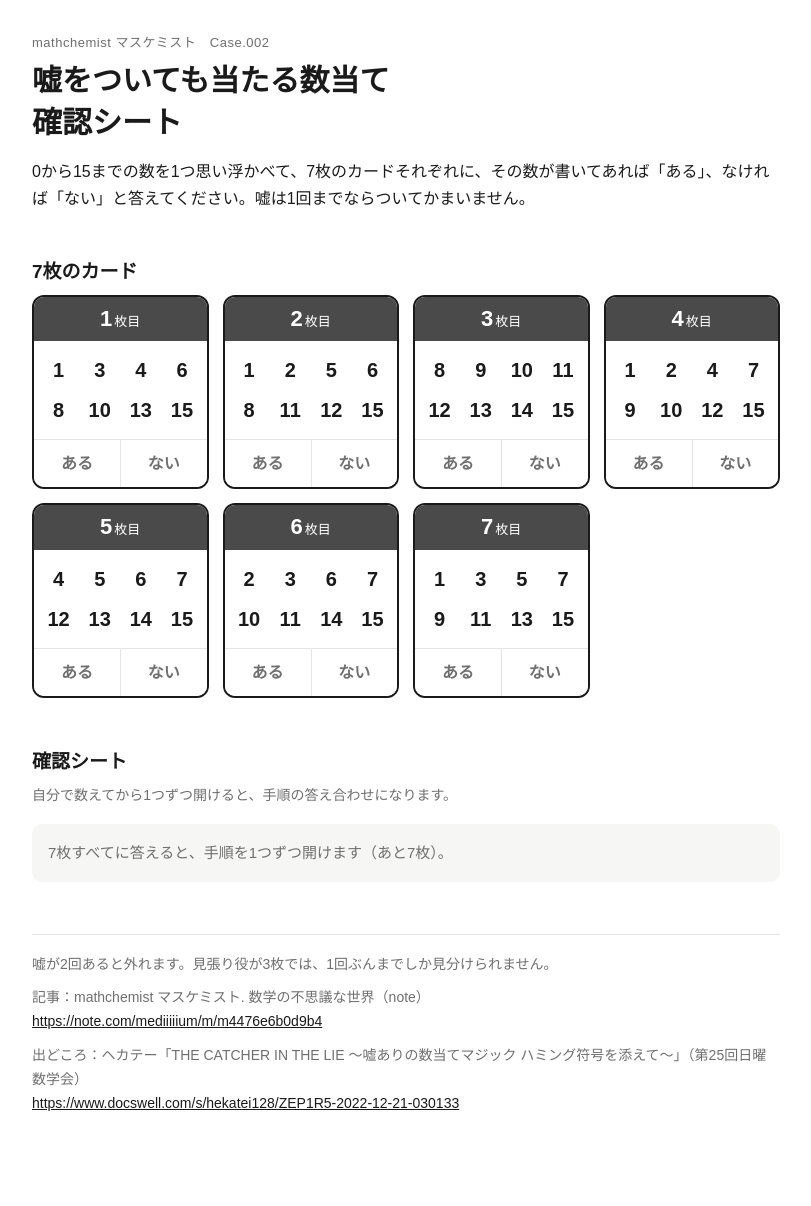
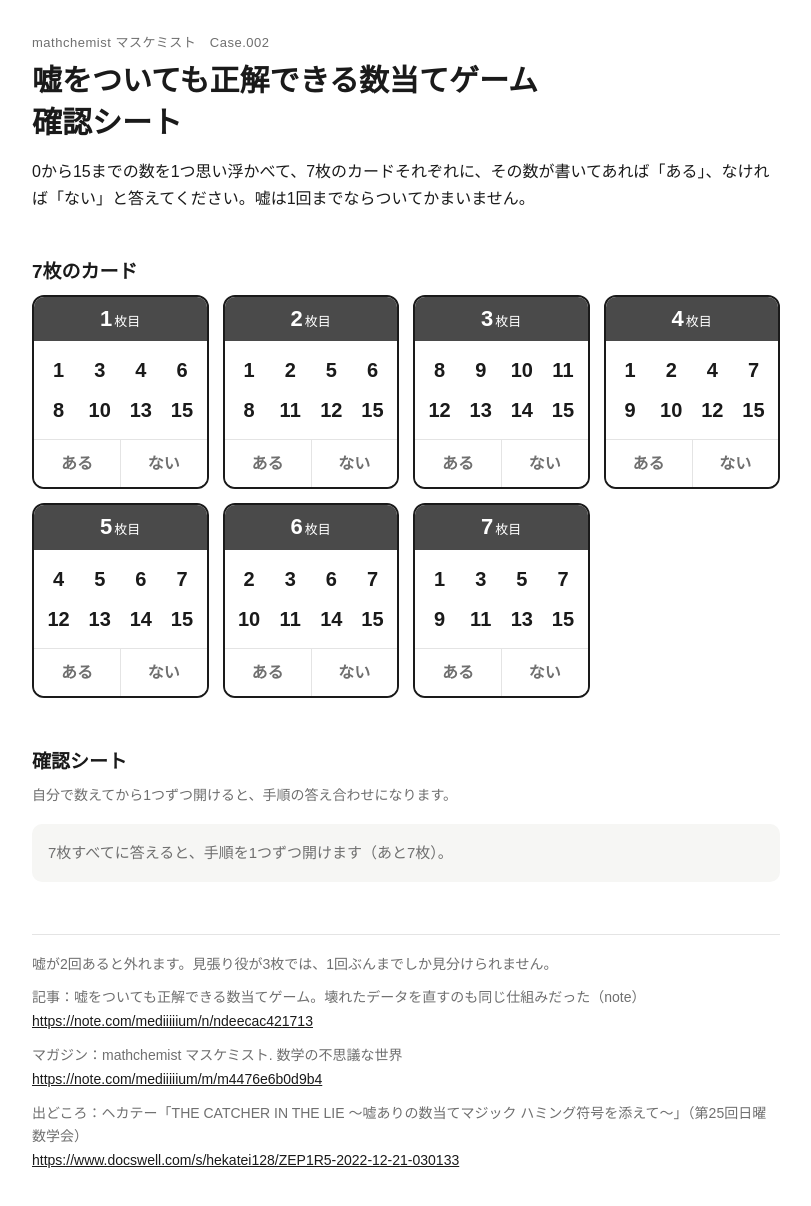
Before and after one commit to mediiiiium/slides, a plain HTML site: page mathchemist/case002.html in a window 1280 px wide. Shown: the whole page, without its empty margins (234-1045 px from the left). Drawn offline with Linux system fonts and the light colour scheme.

Commit message:
mathchemist: Case.002 の見出しを記事タイトルに揃え、記事リンクを公開 URL に差し替え
Co-Authored-By: Claude Opus 5 (1M context) <noreply@anthropic.com>

```diff
--- a/mathchemist/case002.html
+++ b/mathchemist/case002.html
@@ -3,7 +3,7 @@
 <head>
 <meta charset="UTF-8" />
 <meta name="viewport" content="width=device-width, initial-scale=1.0" />
-<title>嘘をついても当たる数当て｜確認シート</title>
+<title>嘘をついても正解できる数当てゲーム｜確認シート</title>
 <meta name="description" content="7枚のカードに「ある」「ない」で答えると、嘘を見つけて数を当てる手順を1つずつ確かめられます。" />
 <style>
   :root{
@@ -97,7 +97,7 @@
 <body>
 <main>
   <p class="series">mathchemist マスケミスト　Case.002</p>
-  <h1>嘘をついても当たる数当て<br>確認シート</h1>
+  <h1>嘘をついても正解できる数当てゲーム<br>確認シート</h1>
   <p class="lead">0から15までの数を1つ思い浮かべて、7枚のカードそれぞれに、その数が書いてあれば「ある」、なければ「ない」と答えてください。嘘は1回までならついてかまいません。</p>
 
   <h2 id="cardsHead">7枚のカード</h2>
@@ -112,7 +112,8 @@
 
   <footer>
     <p>嘘が2回あると外れます。見張り役が3枚では、1回ぶんまでしか見分けられません。</p>
-    <p>記事：mathchemist マスケミスト. 数学の不思議な世界（note）<br><a href="https://note.com/mediiiiium/m/m4476e6b0d9b4">https://note.com/mediiiiium/m/m4476e6b0d9b4</a></p>
+    <p>記事：嘘をついても正解できる数当てゲーム。壊れたデータを直すのも同じ仕組みだった（note）<br><a href="https://note.com/mediiiiium/n/ndeecac421713">https://note.com/mediiiiium/n/ndeecac421713</a></p>
+    <p>マガジン：mathchemist マスケミスト. 数学の不思議な世界<br><a href="https://note.com/mediiiiium/m/m4476e6b0d9b4">https://note.com/mediiiiium/m/m4476e6b0d9b4</a></p>
     <p>出どころ：ヘカテー「THE CATCHER IN THE LIE ～嘘ありの数当てマジック ハミング符号を添えて～」（第25回日曜数学会）<br><a href="https://www.docswell.com/s/hekatei128/ZEP1R5-2022-12-21-030133">https://www.docswell.com/s/hekatei128/ZEP1R5-2022-12-21-030133</a></p>
   </footer>
 </main>
```
